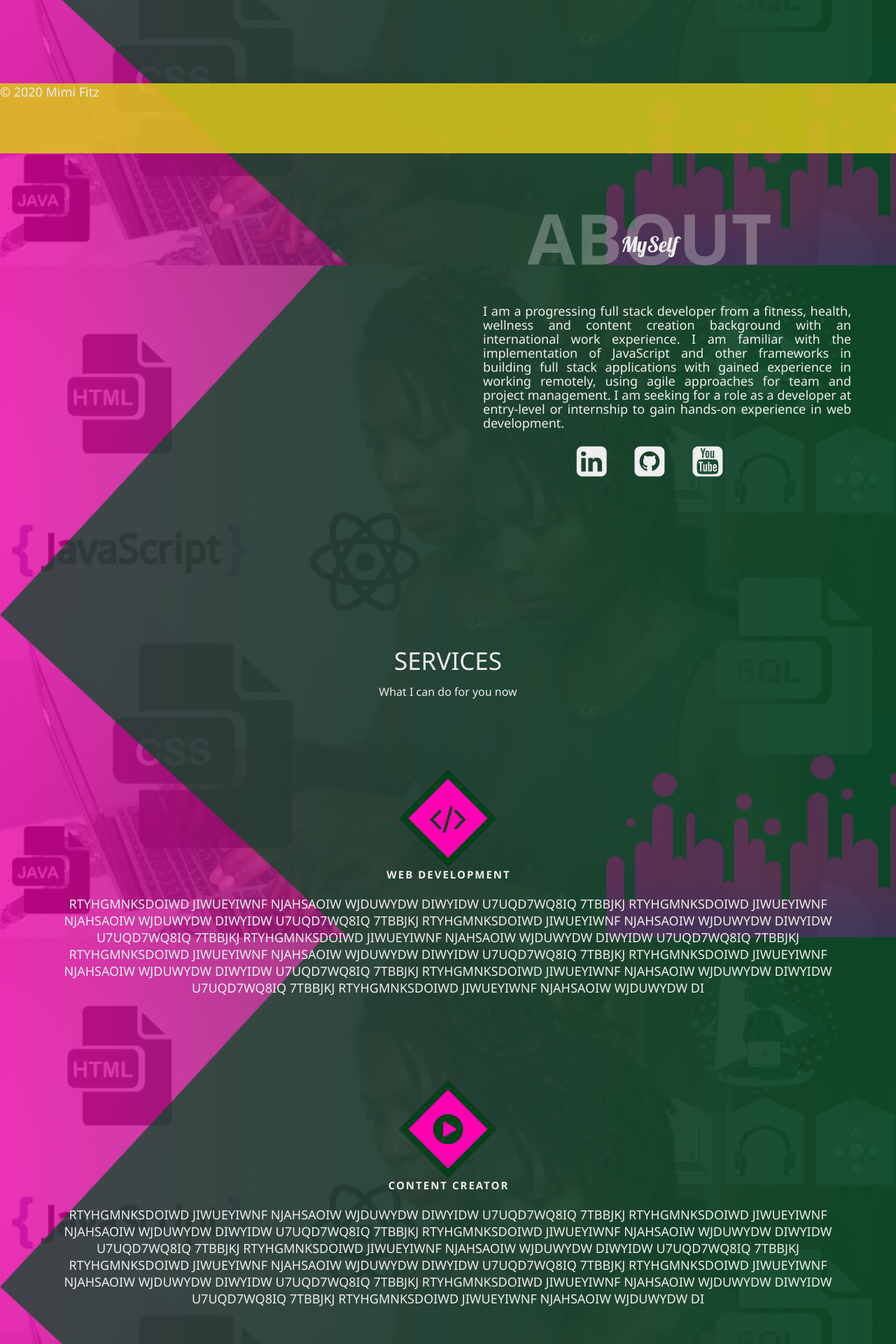
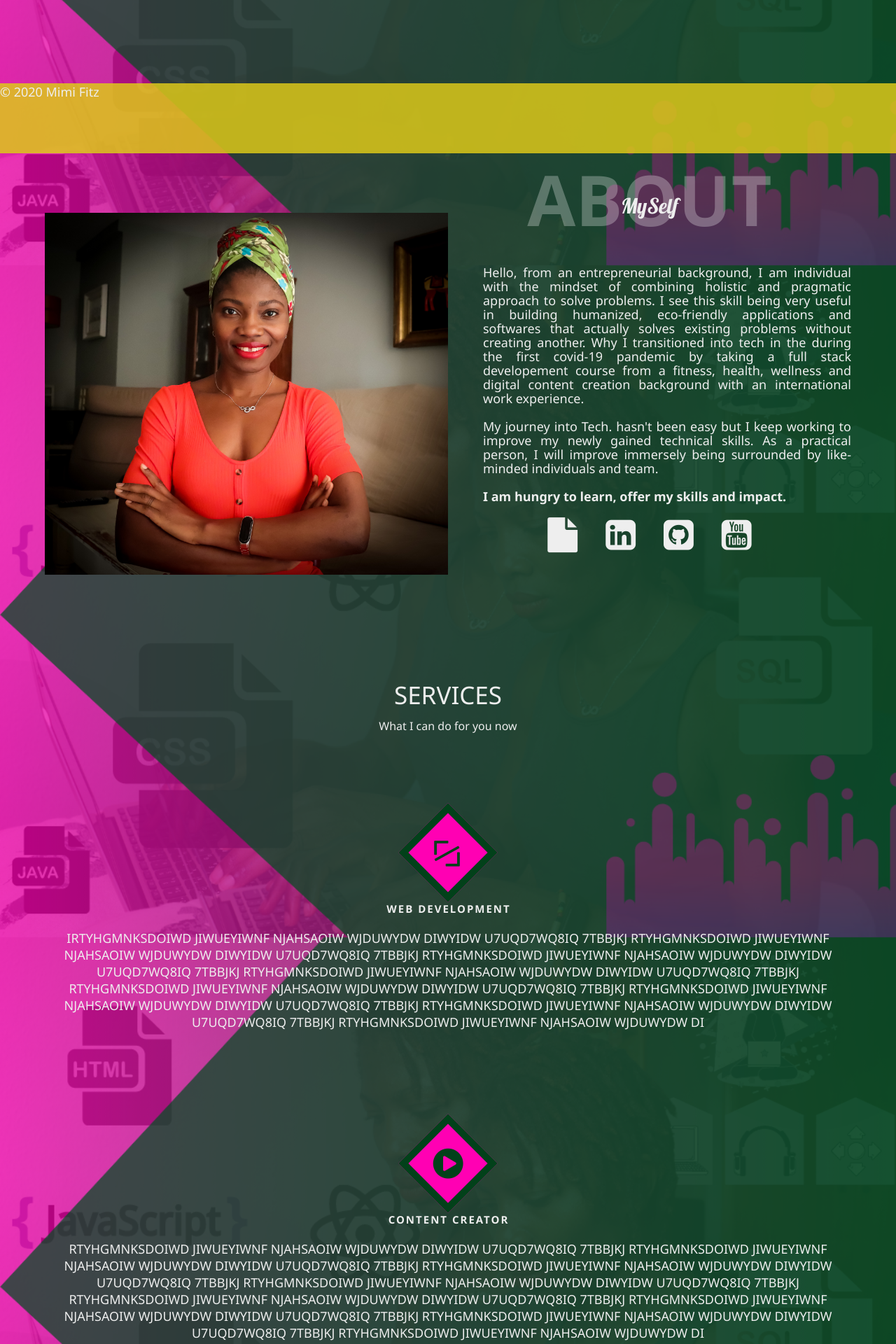
Before and after one commit to mimifitz/portfolio, a PHP site: page / in a window 1280 px wide. Shown: the part 581-2501 px from the top of the page at 70% size. Run offline with PHP 8.4, Linux system fonts and the light colour scheme.

Commit message:
Updated animation on about classname and update contact class h6 inhtml, animation code in main.js debugged and functioning

```diff
--- a/pages/index.html
+++ b/pages/index.html
@@ -54,17 +54,26 @@
                 <img src="images\foto6_1.jpg" alt="">
             </div>
             <div class="about-details">
-                <div class="about-heading">
+                <div class="about-heading" data-aos="fade-left" data-aos-delay="600">
                     <h1> About</h1>
                     <h6>MySelf</h6>
-                    <p> I am a progressing full stack developer from a fitness, health, wellness and content creation
-                        background with an international work experience. I am familiar with the implementation of
-                        JavaScript and other frameworks in building full stack applications with gained experience in
-                        working remotely, using agile approaches for team and project management. I am seeking for a
-                        role as a developer at entry-level or internship to gain hands-on experience in web development.
-                    </p>
+                    <p>Hello, from an entrepreneurial background, I am individual with the mindset of combining holistic
+                        and pragmatic approach to solve problems. I see this skill being very useful in building
+                        humanized, eco-friendly applications and softwares that actually solves existing problems
+                        without creating another. Why I transitioned into tech in the during the first covid-19 pandemic
+                        by taking a full stack developement course from a fitness, health, wellness and digital content
+                        creation background with an international work experience.<br><br> My journey into Tech. hasn't
+                        been easy but I keep working to improve my newly gained technical skills. As a practical person,
+                        I will improve immersely being surrounded by like-minded individuals and team.<br><br> <b>I am
+                            hungry to learn, offer my skills and impact.</b> </p>
                     <div class="social-media">
                         <ul class="nav-list">
+                            <li>
+                                <a href="https://drive.google.com/file/d/1UtTFuENhKmnbO4CVDN3xaqAREM-keGfy/view?usp=sharing"
+                                    class="icon-link" target="_blank" rel="noopener noreferrer">
+                                    <i class="fa fa-file"></i>
+                                </a>
+                            </li>
                             <li>
                                 <a href="https://www.linkedin.com/in/mimifitz/" class="icon-link" target="_blank"
                                     rel="noopener noreferrer">
@@ -96,10 +105,10 @@
             <div class="my-skills">
                 <div class="skills">
                     <div class="icon-container">
-                        <i class="fa fa-code"></i>
+                        <i class="fa fa-code" data-aos="fade-up" data-aos-delay="900"></i>
                     </div>
                     <h1> Web Development</h1>
-                    <p> RTYHGMNKSDOIWD JIWUEYIWNF NJAHSAOIW WJDUWYDW DIWYIDW U7UQD7WQ8IQ 7TBBJKJ RTYHGMNKSDOIWD
+                    <p>IRTYHGMNKSDOIWD JIWUEYIWNF NJAHSAOIW WJDUWYDW DIWYIDW U7UQD7WQ8IQ 7TBBJKJ RTYHGMNKSDOIWD
                         JIWUEYIWNF NJAHSAOIW WJDUWYDW DIWYIDW U7UQD7WQ8IQ 7TBBJKJ RTYHGMNKSDOIWD JIWUEYIWNF NJAHSAOIW
                         WJDUWYDW DIWYIDW U7UQD7WQ8IQ 7TBBJKJ RTYHGMNKSDOIWD JIWUEYIWNF NJAHSAOIW WJDUWYDW DIWYIDW
                         U7UQD7WQ8IQ 7TBBJKJ RTYHGMNKSDOIWD JIWUEYIWNF NJAHSAOIW WJDUWYDW DIWYIDW U7UQD7WQ8IQ 7TBBJKJ
@@ -224,7 +233,7 @@
         <section div class="container">
             <div class="section-heading">
                 <h1>Contact</h1>
-                <h6>Let's work together and make magic</h6>
+                <h6><b>Let's Work Together & Impact Positively</b></h6>
                 <form action="">
                     <label for="name">Name:</label>
                     <input type="text" id="name" name="name" placeholder="Enter your name..." required>
--- a/pages/main.js
+++ b/pages/main.js
@@ -17,20 +17,22 @@ $(document).ready(function () {
 
     /*Smooth scrolling*/
     $('nav a[href*="#"]').on('click', function () {
-        $('html, body').animate(keyframes: {
+        $('html, body').animate(keyframes, {
             scrollTop: $($(this).attr('href')).offset().top - 100
-        }, options: 2000);
+        }, options, 2000);
     });
 
     $('#up').on('click', function () {
-        $('html, body').animate(keyframes: {
+        $('html, body').animate(keyframes, {
             scrollTop: 0
-        }, options: 2000);
+        }, options, 2000);
     });
+
 
     /*Initializing animation efect*/
     AOS.init({
         easing: 'ease',
-        duration: 1800
+        duration: 1800,
+        once: true
     });
 });
--- a/pages/style.css
+++ b/pages/style.css
@@ -274,12 +274,18 @@ margin-left: 5rem;
     transition: color 650ms;
 }
 
+.fa-file:hover {
+color: #ddc919d8;
+
+}
+
+
 .fa-linkedin-square:hover{
     color:rgb(0, 110, 255);
 }
 
 .fa-github-square:hover{
-color: rgb(115, 28, 155);
+color: rgb(128, 16, 172);
 }
 
 .fa-youtube-square:hover{
```
Also changed, not shown: 1 other file.
